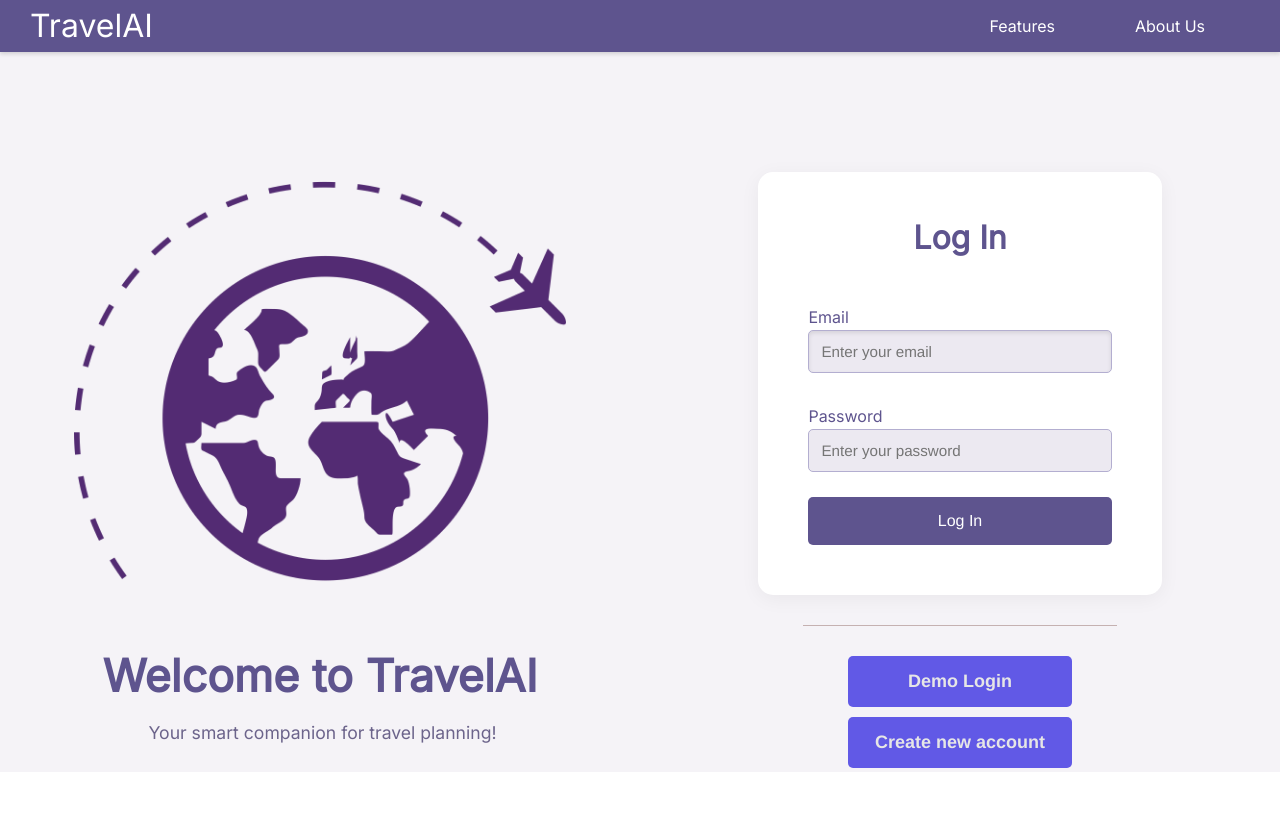
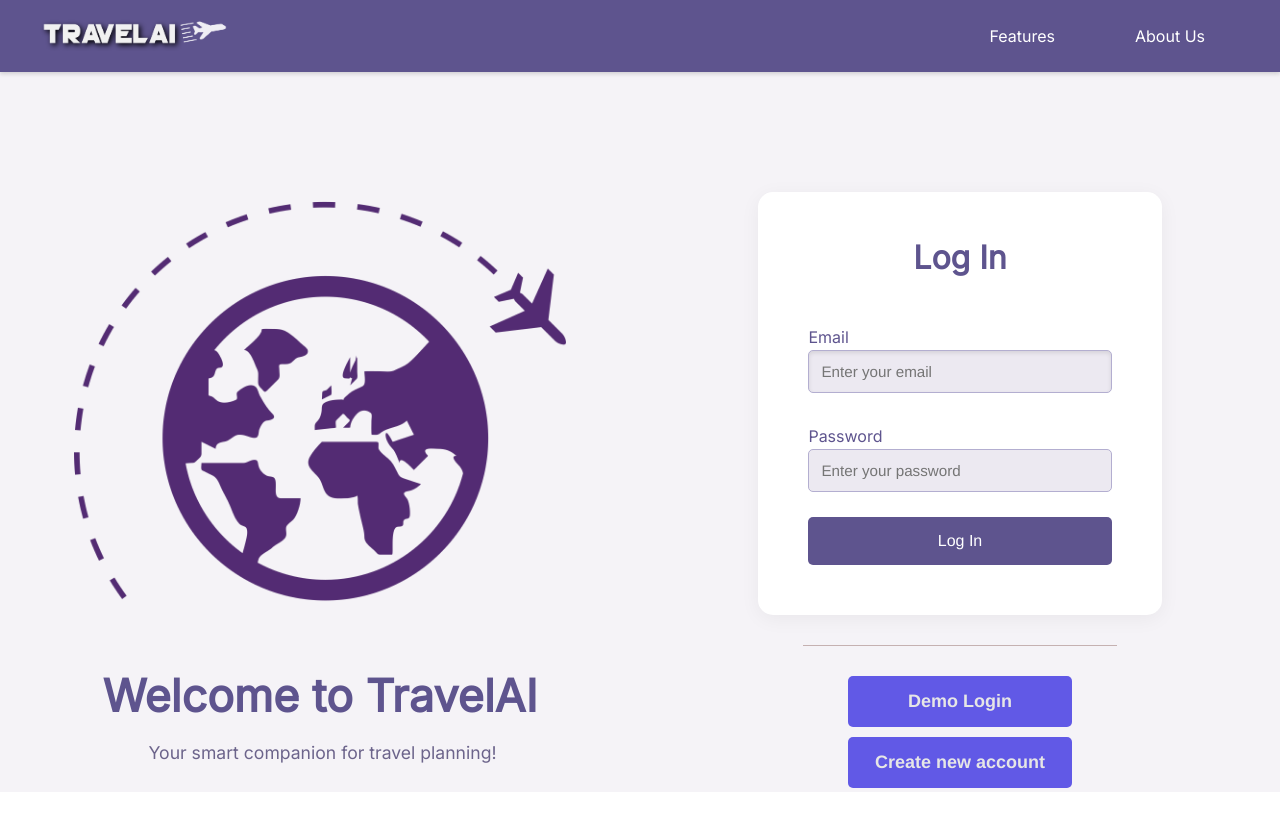
Before and after one commit to Almoe099/TravelAI, a React (Vite) app in the folder frontend/: page / in a window 1280 px wide. Built offline with nearby package versions, Linux system fonts and the light colour scheme; no server answers.

Commit message:
added logo onto nav bar

```diff
--- a/frontend/src/components/NavBar/NavBar.css
+++ b/frontend/src/components/NavBar/NavBar.css
@@ -92,3 +92,8 @@
       margin: 5px 0;
     }
   }
+
+.TravelAiLogo{
+  height: 50px;
+  object-fit: scale-down
+}
--- a/frontend/src/components/NavBar/NavBar.jsx
+++ b/frontend/src/components/NavBar/NavBar.jsx
@@ -2,6 +2,7 @@ import { Link, useNavigate } from 'react-router-dom';
 import { useSelector, useDispatch } from 'react-redux';
 import './NavBar.css';
 import { logout } from '../../store/session';
+import TravelAILogo from '../../../public/TravelAILogo.png';
 
 function NavBar() {
   const loggedIn = useSelector(state => !!state.session.user);
@@ -16,7 +17,10 @@ function NavBar() {
 
   return (
     <nav className="NavBar">
-      <Link to={'/profile'} className='homeButton'><h1>TravelAI</h1></Link>
+      <Link to={'/profile'}>
+        <img src={TravelAILogo} alt="TravelAI logo image" className="TravelAiLogo" />
+      </Link>
+
       <div className="nav-links-container">
         <div className={loggedIn ? 'links-nav' : 'links-auth'}>
           {loggedIn ? (
```
Also changed, not shown: frontend/public/TravelAILogo.png (renamed from frontend/src/components/NavBar/TravelAI-1-31-2024.png).
